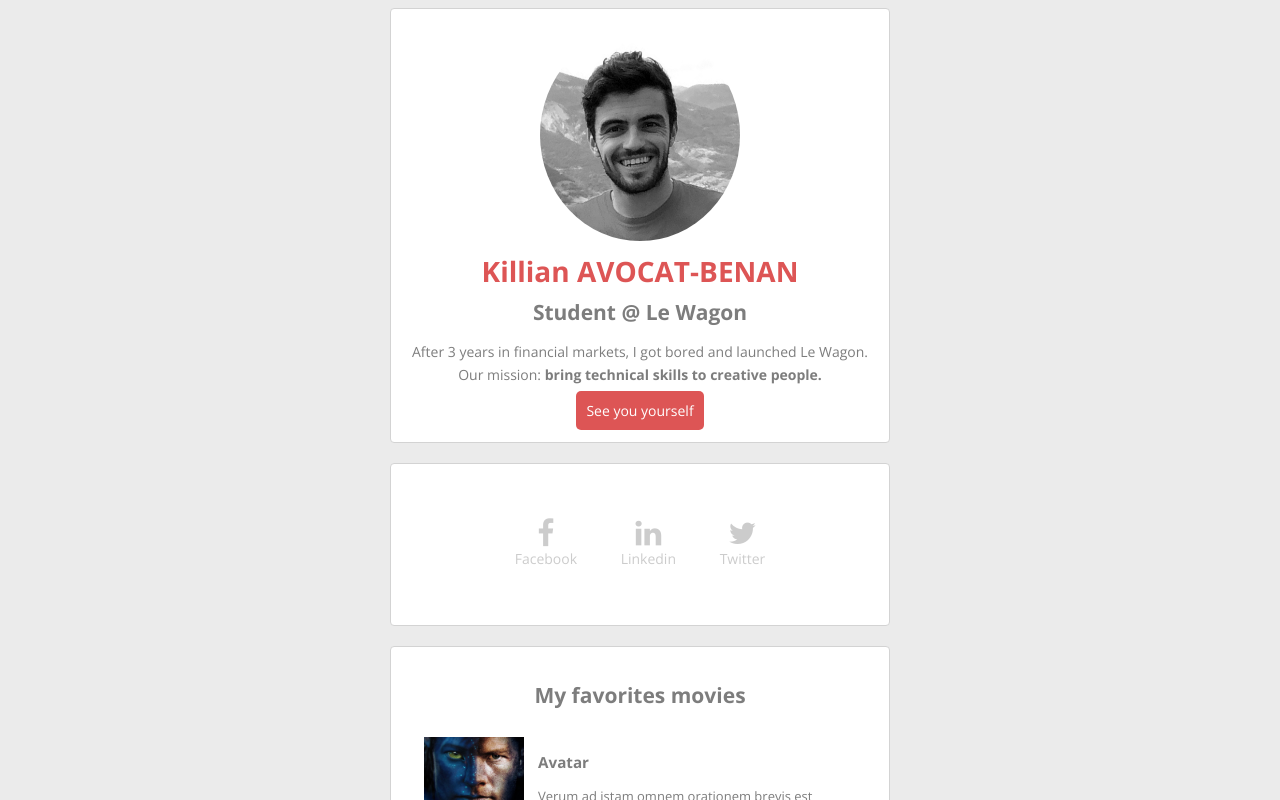
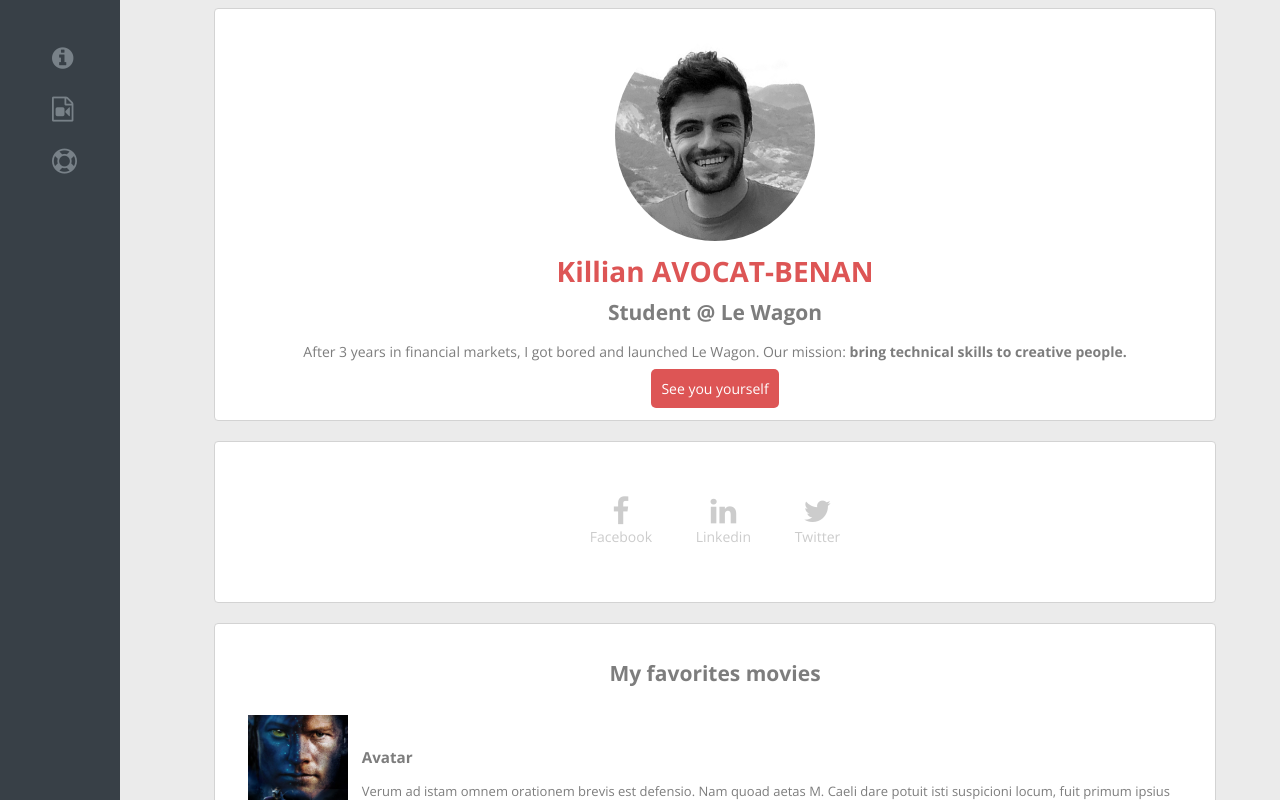
Before and after one commit to KillianAB/profile, a plain HTML site: page index.html in a window 1280 px wide. Shown: the top 800 px of the page. Drawn offline with nearby package versions, Linux system fonts and the light colour scheme.

Commit message:
My profile Page

```diff
--- a/index.html
+++ b/index.html
@@ -11,13 +11,29 @@
 
     <!-- Your style -->
     <link rel="stylesheet" href="style.css">
-
   </head>
 
 
+  <body>
+    <div id="sidebar">
+      <ul>
+        <li class="icon-center"><a href="#summary">
+          <i class="fa fa-info-circle icon-sidebar"></i>
+        </a></li>
+        <li class="icon-center"><a href="#favorites-movies">
+          <i class="fa fa-file-video-o icon-sidebar"></i>
+        </a></li>
+        <li class="icon-center"><a href="#footer">
+          <i class="fa fa-life-ring icon-sidebar"></i>
+        </a></li>
+      </ul>
+    </div>
+
+
+
+    <div id="page-content">
       <div class ="container">
-    <body>
-     <div class="card">
+       <div class="card" id="summary">
           <img src="images/profil.jpg" class="img-circle" alt="Photo de profil">
          <h1>Killian AVOCAT-BENAN</h1>
          <h2>Student @ Le Wagon</h2>
@@ -27,10 +43,10 @@
 
         <div class ="card">
           <ul class="list-inline">
-          <li class="text-center"><a href="www.facebook.fr/killian.avocat-benan">
+            <li class="text-center"><a href="https://www.facebook.com/killian.avocat">
               <i class="fa fa-facebook icon"></i> Facebook
               </a></li>
-          <li class="text-center"><a href="https://www.linkedin.com/in/killian-avocat-benan">
+            <li class="text-center"><a href="https://www.linkedin.com/in/killian-avocat-benan-77960a66?trk=nav_responsive_tab_profile_pic">
               <i class="fa fa-linkedin icon"></i> Linkedin
             </a></li>
             <li class="text-center"><a href="https://twitter.com/Killian_AB?lang=fr">
@@ -40,7 +56,7 @@
         </div>
 
 
-      <div class="card">
+        <div class="card" id="favorites-movies">
           <h2>My favorites movies</h2>
             <table class="movies">
               <tbody>
@@ -76,7 +92,7 @@
         </div>
 
 
-      <div class="card">
+        <div class="card" id="footer">
           <h2>About</h2>
             <p>This page has been coded during the FullStack program @LeWagon. That was probably the best experience of my entire life.</p>
 
@@ -91,8 +107,10 @@
               <i class="fa fa-star icon"></i>
             </a></li>
           </ul>
+        </div></div>
     </div>
 
   </body>
-  </div>
+
+
 </html>
--- a/style.css
+++ b/style.css
@@ -11,6 +11,24 @@ h1 {
   color: #DD5555;
 }
 
+td {
+  font-weight: 300;
+}
+
+.list-inline li {
+  display: inline-block;
+  padding: 20px;
+}
+
+li > a {
+  text-decoration: none;
+  color: #ccc;
+}
+
+li > a:hover{
+  color: #DD5555;
+}
+
 .img-circle {
   border-radius: 50%;
   width: 200px;
@@ -21,31 +39,13 @@ h1 {
   padding: 10px;
 }
 
-td {
-  font-weight: 300;
-}
-
 .list-inline {
   list-style-type: none;
   padding-left: 0;
 }
 
-li {
-  display: inline-block;
-  padding: 20px;
-}
-
 .text-center {
   text-align: center;
-}
-
-li > a {
-  text-decoration: none;
-  color: #ccc;
-}
-
-li > a:hover{
-  color: #DD5555;
 }
 
 .but-red {
@@ -62,7 +62,7 @@ li > a:hover{
 }
 
 .container {
-  width: 500px;
+  width: 90%;
   margin: 0 auto;
 }
 
@@ -86,3 +86,35 @@ li > a:hover{
   font-size: 30px;
   display: block;
 }
+
+#sidebar {
+  position: fixed;
+  background-color: #384047;
+  width: 120px;
+  left: 0;
+  top: 0;
+  bottom: 0;
+}
+
+#page-content {
+  margin-left: 150px;
+}
+
+#sidebar ul {
+  padding-top: 20px;
+}
+
+#sidebar li {
+  padding: 12px;
+  list-style-type: none;
+}
+
+#sidebar a {
+  font-size: 25px;
+  color: #788188;
+  text-align: center;
+}
+
+#sidebar a:hover {
+  color: white;
+}
```
Lines whose indentation alone changed are shown as unchanged.
